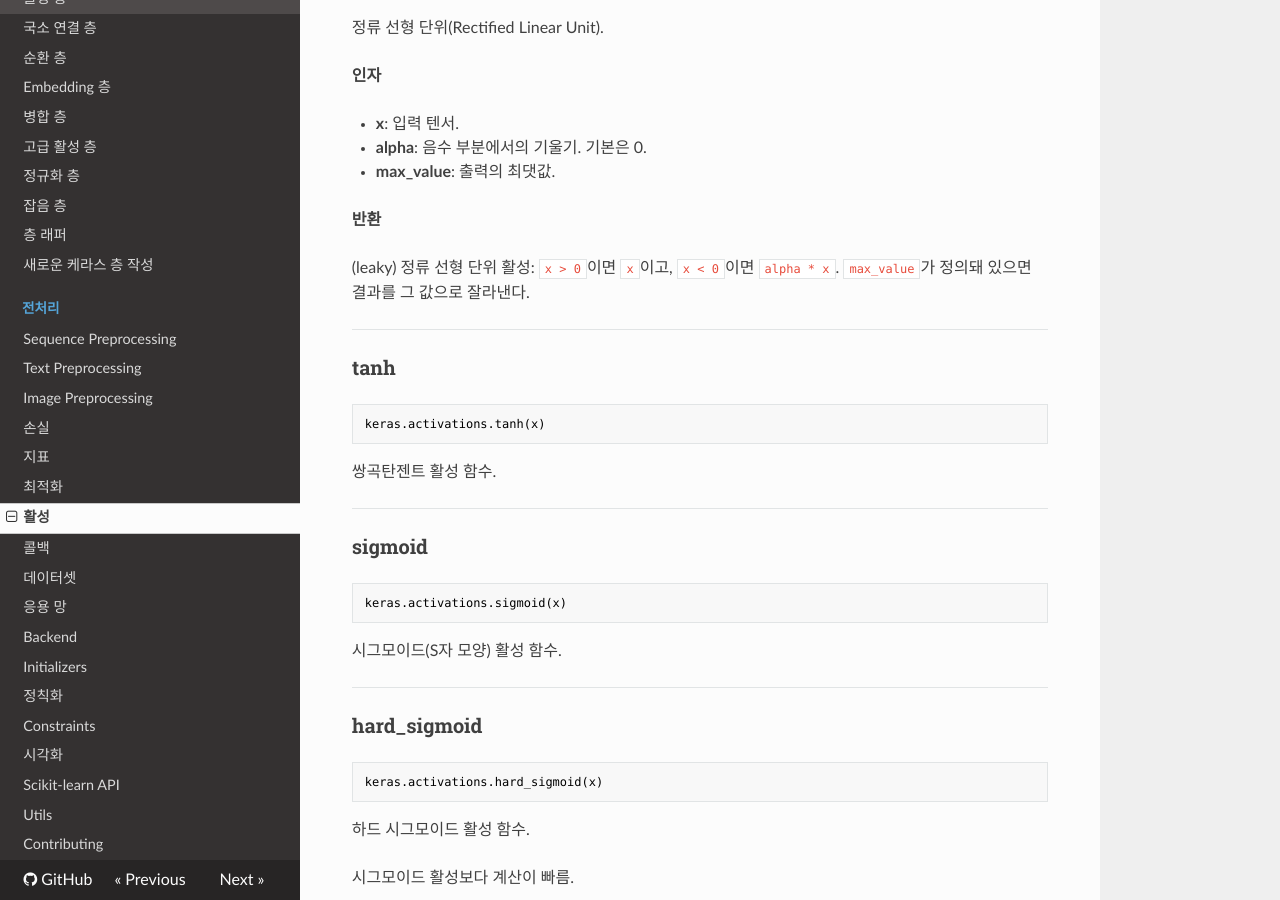
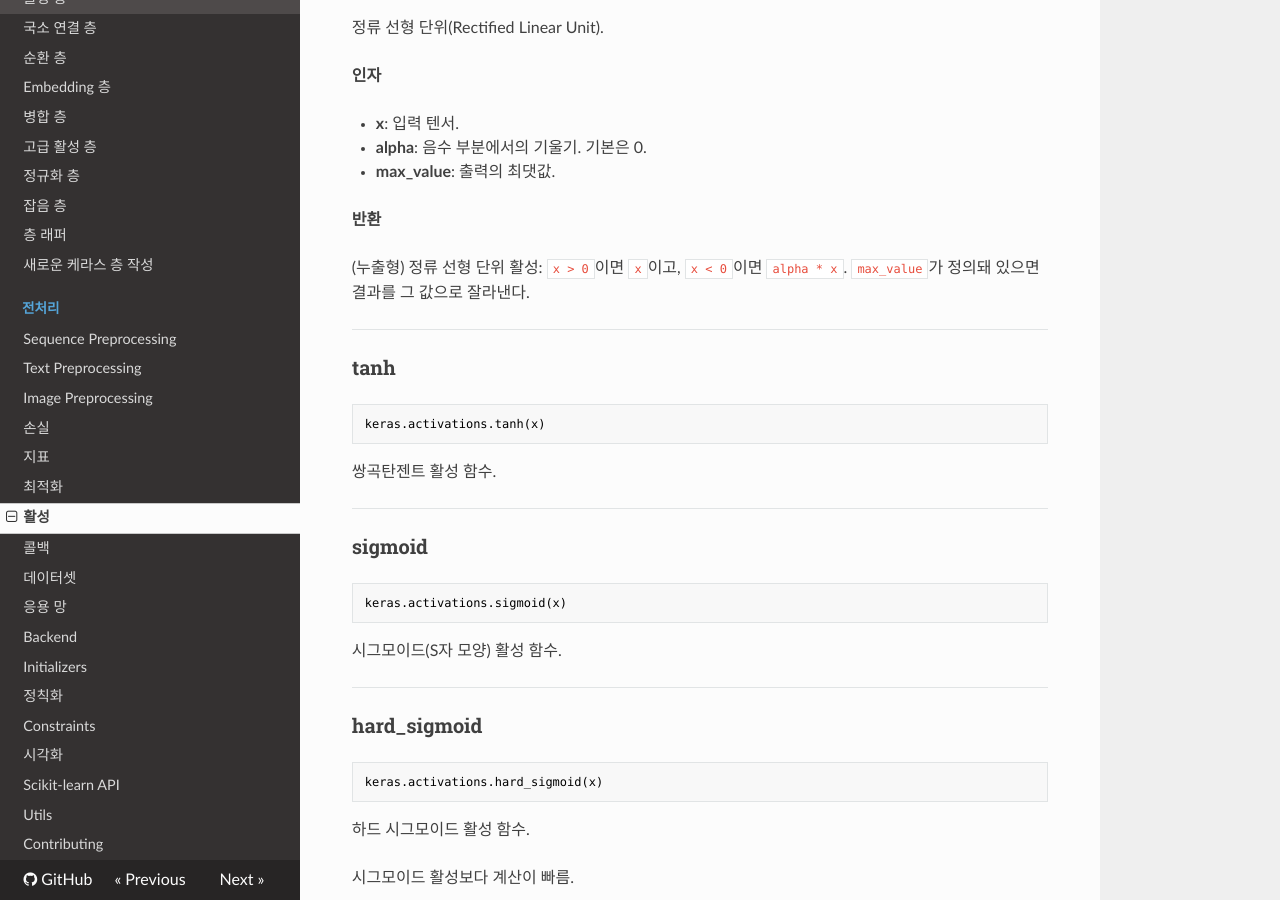
Before and after one commit to wariua/keras-docs-ko, an MkDocs documentation site: the page built from sources/activations.md, in a window 1280 px wide and 900 px high, scrolled down 3134 px. Built offline with MkDocs 1.6.1, drawn with Linux system fonts in a browser that asks for light colours; nearby versions of some CDN libraries; old or Windows-style settings are respelled for this version of MkDocs.

Commit message:
translate deferred words: leaky

```diff
--- a/sources/activations.md
+++ b/sources/activations.md
@@ -169,7 +169,7 @@ __인자__
 
 __반환__
 
-(leaky) 정류 선형 단위 활성: `x > 0`이면 `x`이고,
+(누출형) 정류 선형 단위 활성: `x > 0`이면 `x`이고,
 `x < 0`이면 `alpha * x`. `max_value`가 정의돼 있으면
 결과를 그 값으로 잘라낸다.
 
```
